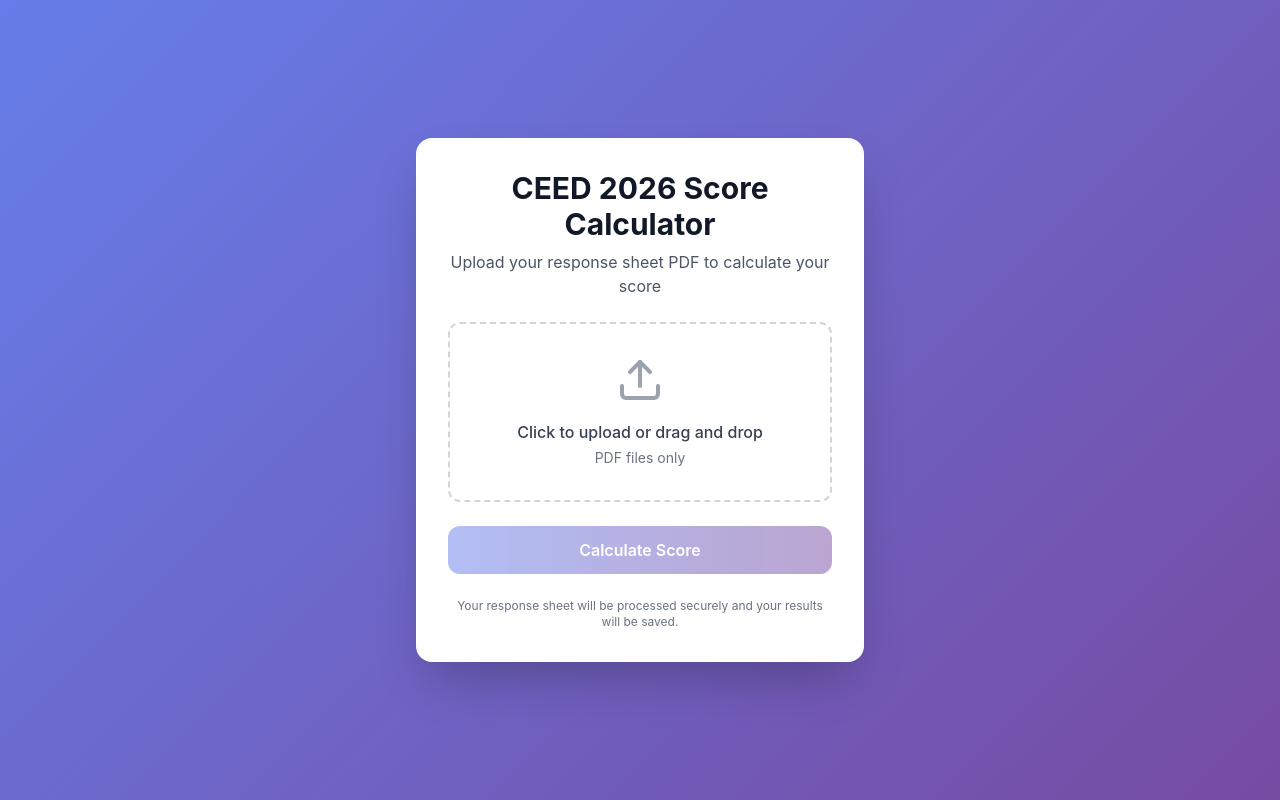
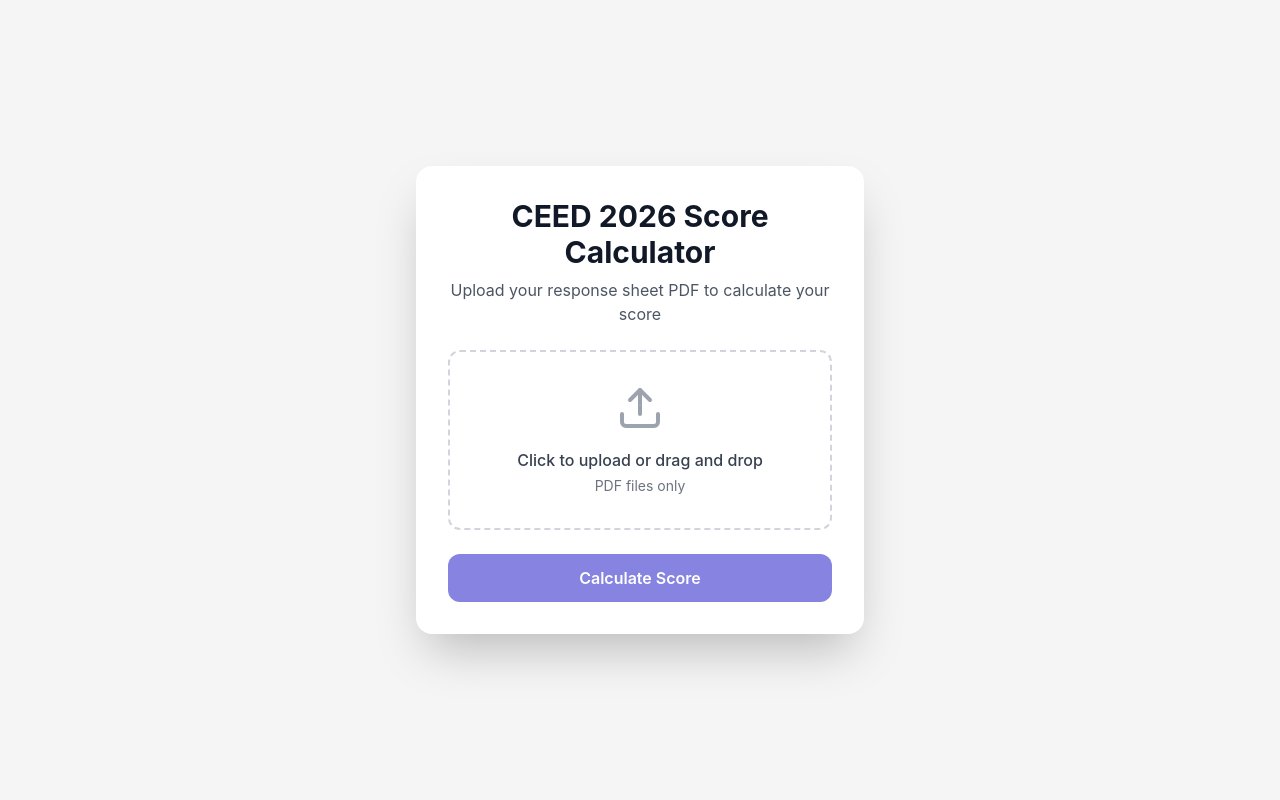
Before and after one commit to noodl3head/ceed-score-calculator, a React (Vite) app in the folder webapp/frontend/: page / in a window 1280 px wide. Built offline with nearby package versions, Linux system fonts and the light colour scheme.

Commit message:
UI: Change background to solid gray, update button color to blue, remove security text

```diff
--- a/webapp/frontend/src/components/UploadPage.jsx
+++ b/webapp/frontend/src/components/UploadPage.jsx
@@ -140,7 +140,7 @@ const UploadPage = ({ onScoreCalculated }) => {
           <button
             onClick={handleUpload}
             disabled={!file || loading}
-            className="w-full bg-gradient-to-r from-primary to-secondary text-white font-semibold py-3 px-6 rounded-xl hover:shadow-lg transform hover:scale-105 transition-all disabled:opacity-50 disabled:cursor-not-allowed disabled:transform-none flex items-center justify-center space-x-2"
+            className="w-full bg-[rgba(17,11,196,1)] hover:bg-[rgba(12,8,147,1)] active:bg-[rgba(10,6,120,1)] text-white font-semibold py-3 px-6 rounded-xl hover:shadow-lg transition-all disabled:opacity-50 disabled:cursor-not-allowed flex items-center justify-center space-x-2"
           >
             {loading ? (
               <>
@@ -151,10 +151,6 @@ const UploadPage = ({ onScoreCalculated }) => {
               <span>Calculate Score</span>
             )}
           </button>
-
-          <div className="text-xs text-gray-500 text-center">
-            Your response sheet will be processed securely and your results will be saved.
-          </div>
         </div>
       </div>
     </div>
--- a/webapp/frontend/src/index.css
+++ b/webapp/frontend/src/index.css
@@ -9,6 +9,6 @@ body {
     sans-serif;
   -webkit-font-smoothing: antialiased;
   -moz-osx-font-smoothing: grayscale;
-  background: linear-gradient(135deg, #667eea 0%, #764ba2 100%);
+  background: #f5f5f5;
   min-height: 100vh;
 }
```
